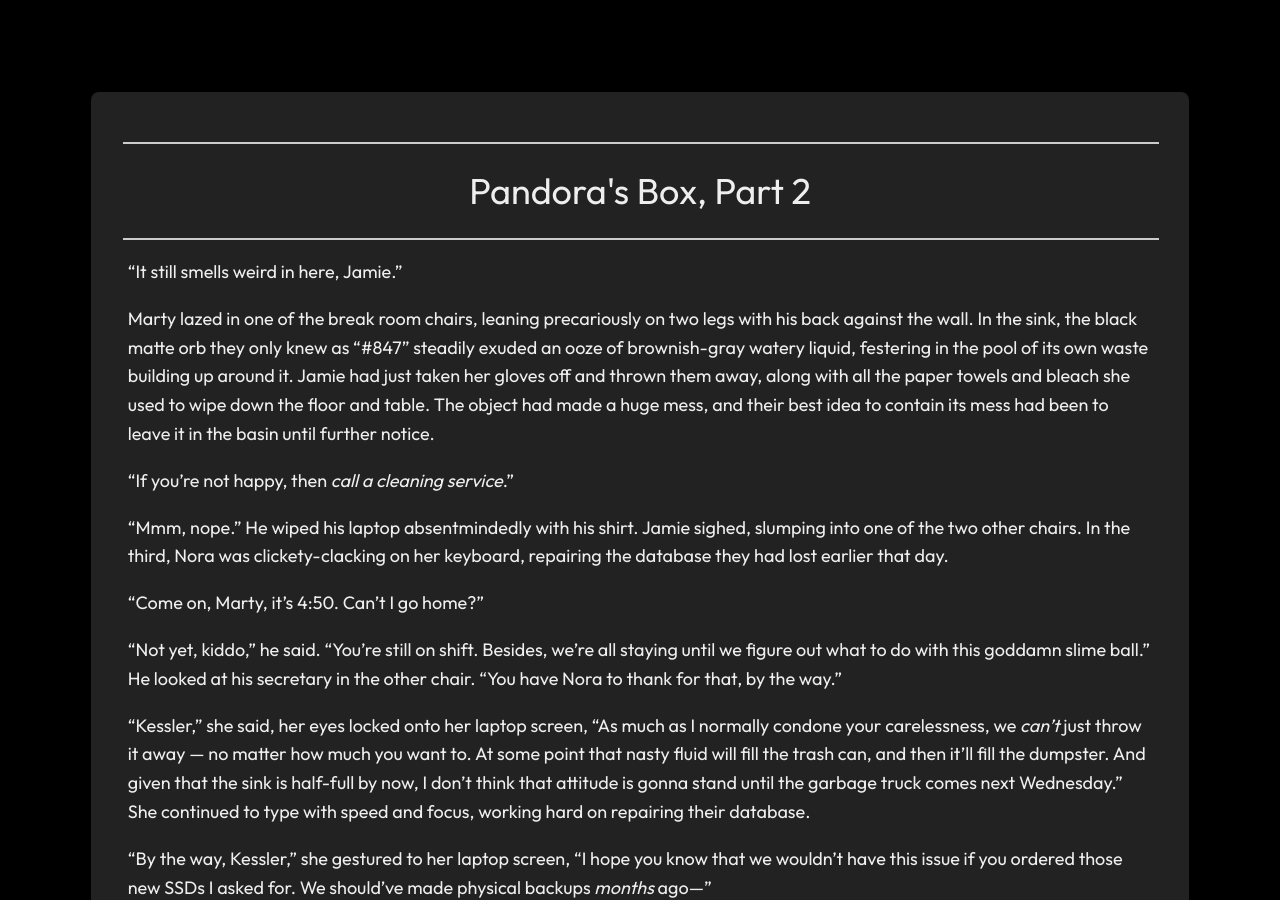
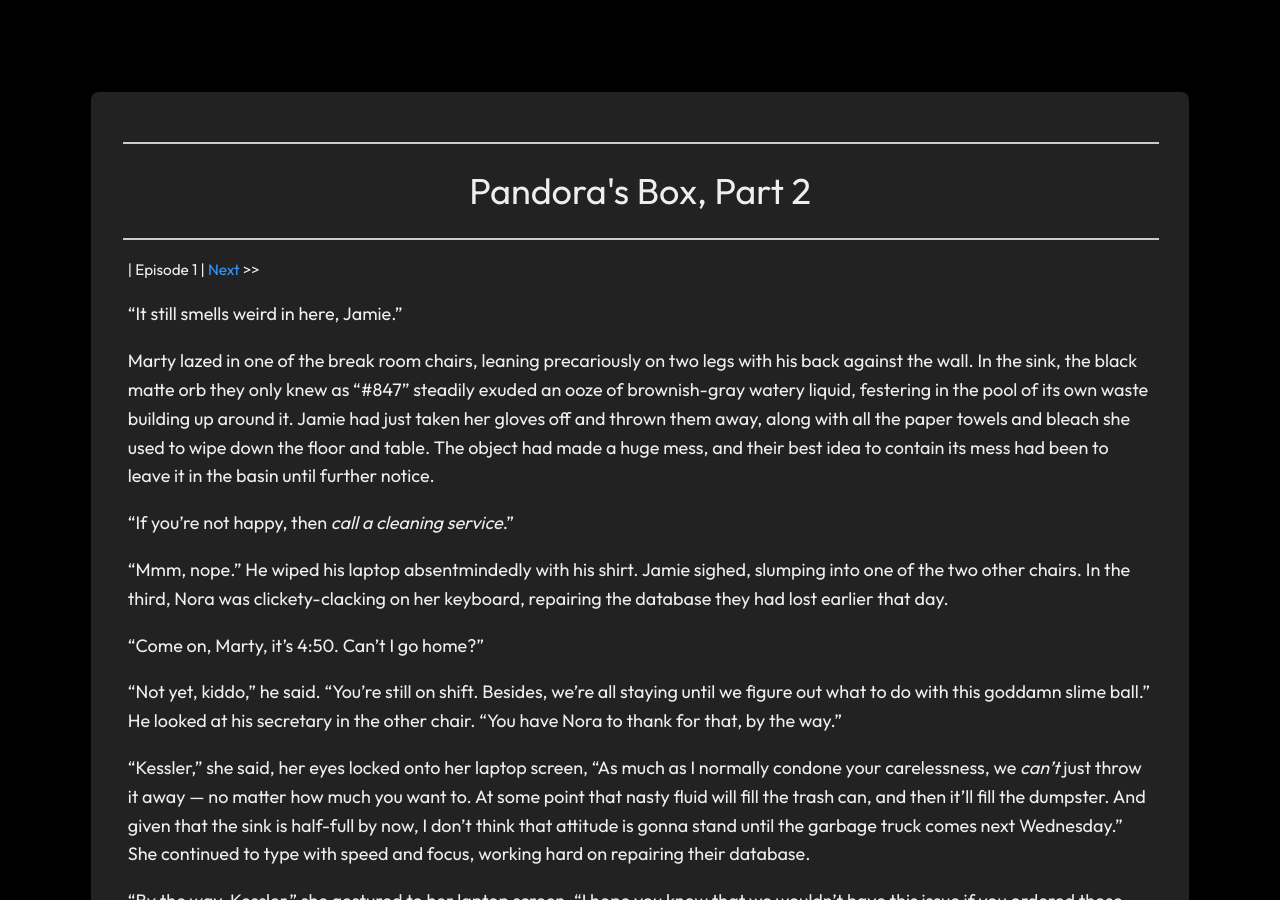
Before and after one commit to drizzleberry/drizzleberry.github.io, a Jekyll site: the page built from pages/episodes/pandoras-box-2.md, in a window 1280 px wide and 900 px high, scrolled down 432 px. Built offline with Jekyll 4.4.1, drawn with Linux system fonts in a browser that asks for light colours.

Commit message:
Update pandoras-box-2.md

```diff
--- a/pages/episodes/pandoras-box-2.md
+++ b/pages/episodes/pandoras-box-2.md
@@ -3,6 +3,10 @@ layout: default
 title: Pandora's Box, Part 2
 permalink: /2/
 ---
+
+<div class="episode-nav">
+| Episode 1 | <a href="/2/">Next</a> >>
+</div>
 
 "It still smells weird in here, Jamie."
 
```
